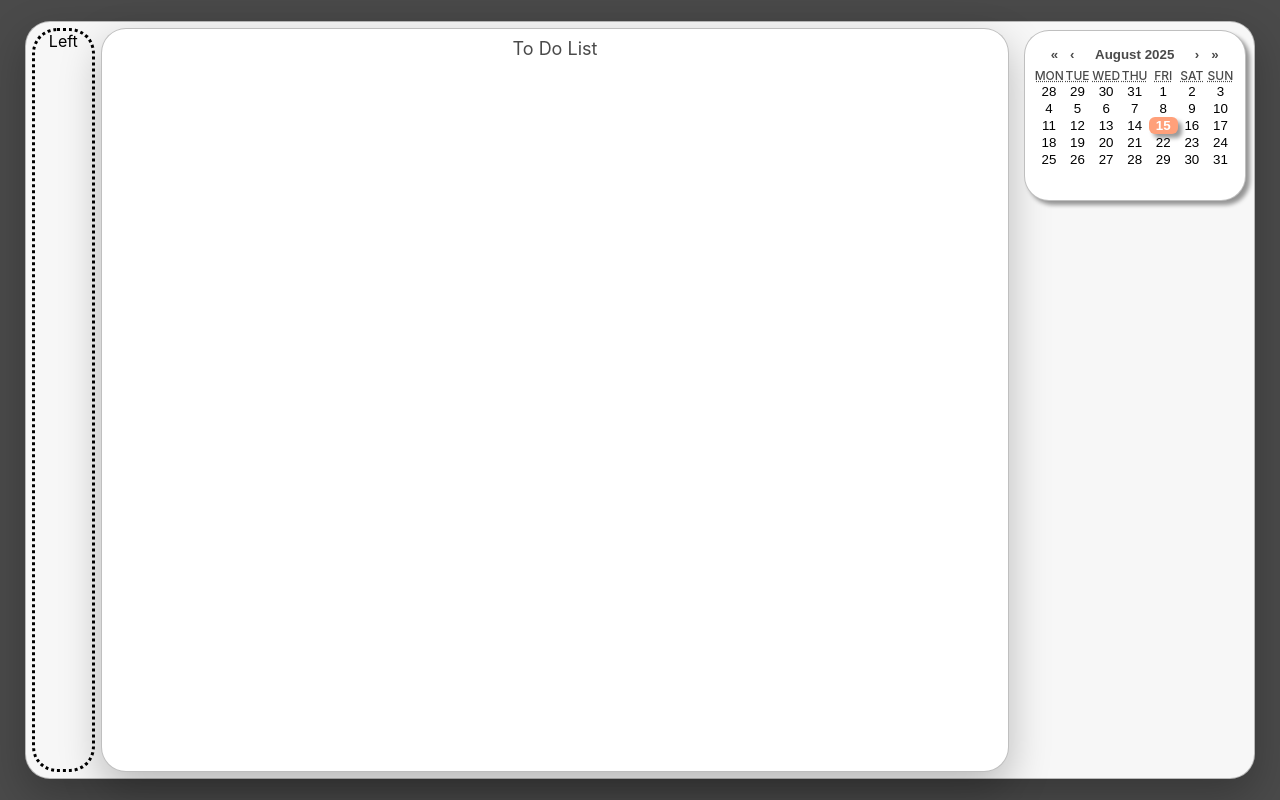
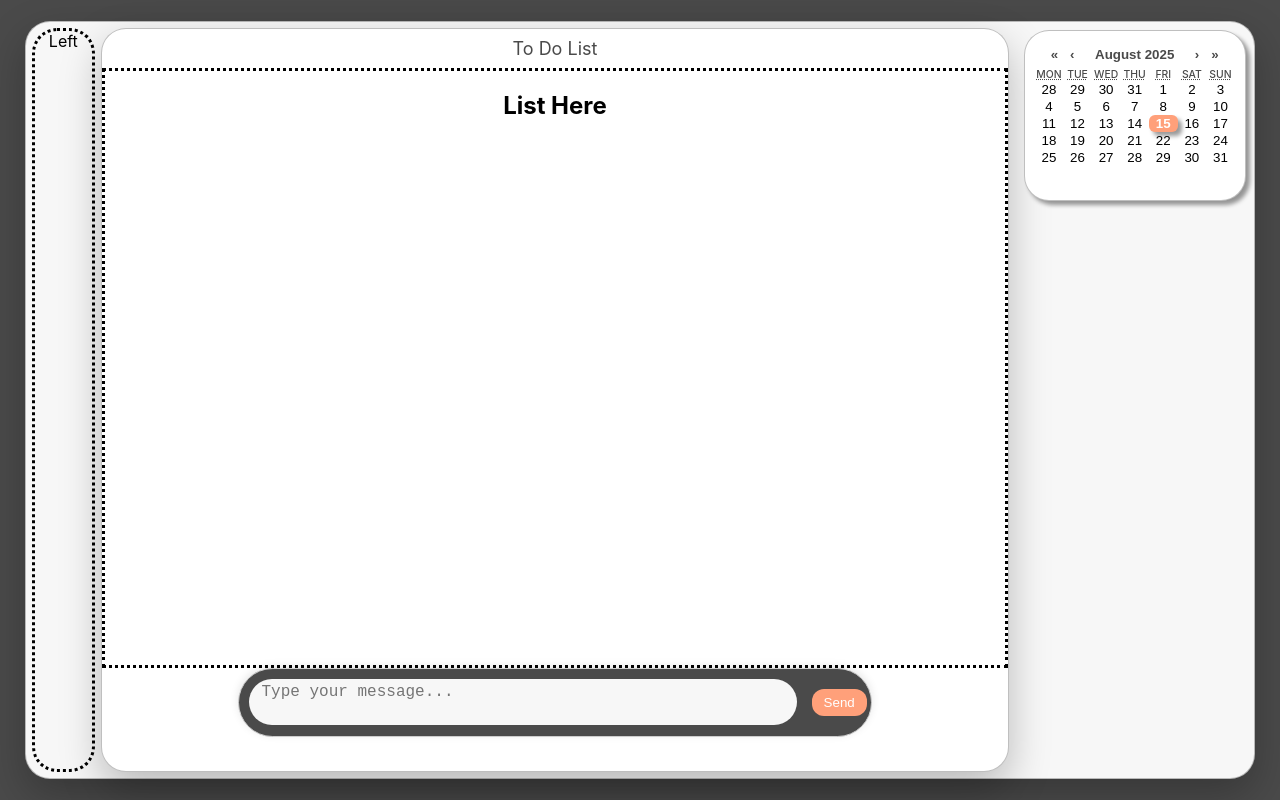
Before and after one commit to JoseLQV/To-do-List-app, a React (Create React App) app in the folder frontend/: page / in a window 1280 px wide. Built offline with nearby package versions, Linux system fonts and the light colour scheme.

Commit message:
Bug-> Chat input bar but progress

```diff
--- /dev/null
+++ b/frontend/src/components/Chat_Input/Chat_Input.css
@@ -0,0 +1,49 @@
+.chat-input-container{
+    justify-content: center;
+    display:flex;
+    background-color:  #4A4A4A;
+    color: #4A4A4A;
+
+    width: auto;
+    margin-left: 15%;
+    margin-right: 15%;
+    height:auto;
+    padding: .5%;
+    border: 1px solid #ccc;
+    border-radius: 25vh;
+    box-shadow: 0 -2px 8px rgba(0, 0, 0, 0.1);
+    bottom: 0;
+    align-items: center; /* vertically center content */
+}
+
+/* Textarea inside container */
+.chat-input-field {
+    margin:1%;
+    flex: 1;              /* takes remaining width */
+    min-height: 30px;      /* ensures minimum height */
+    max-height: 150px;     /* prevents overgrowth */
+    resize: none;
+    border: none;
+    border-radius: 25vh;  /* match container for round look */
+    padding: 4px 12px;
+    font-size: 16px;
+    outline: none;
+    background-color: #F7F7F7;
+    max-height: 150px;
+}
+
+/* Send button */
+.chat-send-button {
+    margin-left: 8px;
+    padding: 6px 12px;
+    background-color: lightsalmon; /* ChatGPT-style green */
+    color: white;
+    border: none;
+    border-radius: 12px;
+    cursor: pointer;
+}
+
+.chat-send-button:hover {
+    background-color: lightgray;
+    color:#4A4A4A
+}
--- /dev/null
+++ b/frontend/src/components/Chat_Input/Chat_Input.js
@@ -0,0 +1,38 @@
+import React, { useState, useRef, useEffect } from "react";
+import "./Chat_Input.css";
+
+export default function ChatInput() {
+  const [message, setMessage] = useState("");
+  const textareaRef = useRef(null);
+
+useEffect(() => {
+  const ta = textareaRef.current;
+  if (!ta) return; // stop if ref is null
+  ta.style.height = "auto";
+  ta.style.height = Math.max(ta.scrollHeight, 30) + "px"; // min 30px
+}, [message]);
+
+
+const handleSend = () => {
+  if (!message.trim()) return; // nothing happens
+  console.log("Message:", message);
+  setMessage(""); // resets textarea safely
+};
+
+
+  return (
+    <div className="chat-input-container">
+      <textarea
+        ref={textareaRef}
+        className="chat-input-field"
+        placeholder="Type your message..."
+        value={message}
+        onChange={(e) => setMessage(e.target.value)}
+        rows={1}
+      />
+      <button className="chat-send-button" onClick={handleSend}>
+        Send
+      </button>
+    </div>
+  );
+}
--- /dev/null
+++ b/frontend/src/components/ListCard/ListDisplay.css
@@ -0,0 +1,5 @@
+.list-display-container{
+    height: 80%;
+    border-style: dotted;
+
+}
--- /dev/null
+++ b/frontend/src/components/ListCard/ListDisplay.js
@@ -0,0 +1,10 @@
+import React from "react";
+import "./ListDisplay.css"
+
+export default function ListDisplay() {
+  return (
+    <div className="list-display-container">
+      <h2>List Here</h2>
+    </div>
+  );
+}
--- a/frontend/src/components/calendar/calendar.css
+++ b/frontend/src/components/calendar/calendar.css
@@ -7,8 +7,6 @@
   background-color: white;
 
   border: 1px solid rgba(0,0,0,0.25);
-  border-radius: 10px;
-  font-family: 'Inter', sans-serif;
   border-radius: 25px;
   box-shadow: 4px 4px 4px rgb(0,0,0,.4);
 }
@@ -18,7 +16,6 @@
   border: none;
   border-radius: 10px;
   width: 100%;
-
   color: white;
 }
 
@@ -45,7 +42,7 @@
   font-weight: 500;
   text-transform: uppercase;
   color: #4A4A4A;
-  font-size: 12px;
+  font-size: 65%;
 }
 
 /* Day tiles */
--- a/frontend/src/pages/dashboard/dashboard.js
+++ b/frontend/src/pages/dashboard/dashboard.js
@@ -2,6 +2,10 @@ import React from "react";
 import "./dashboard.css";
 import Calendar from "react-calendar";
 import CalendarCard from "../../components/calendar/calendar";
+import ChatInput from "../../components/Chat_Input/Chat_Input";
+import ListDisplay from "../../components/ListCard/ListDisplay";
+
+
 
 
 
@@ -14,6 +18,10 @@ export default function Dashboard() {
                 <div className="left-side">Left</div>
                 <div className="middle">
                   <p className="MidHeader">To Do List</p>
+                  <ListDisplay/>
+                  <ChatInput/>
+
+
 
 
                 </div>
```
